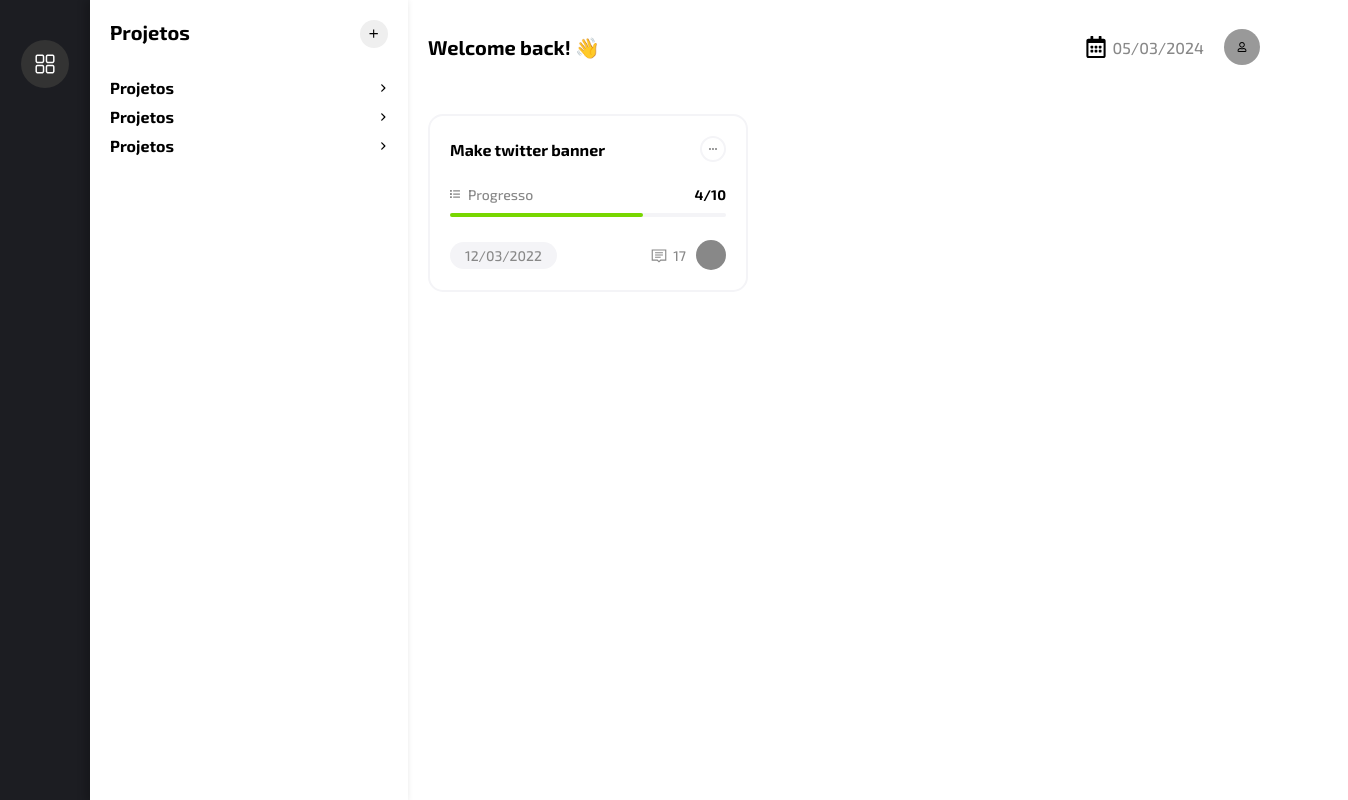
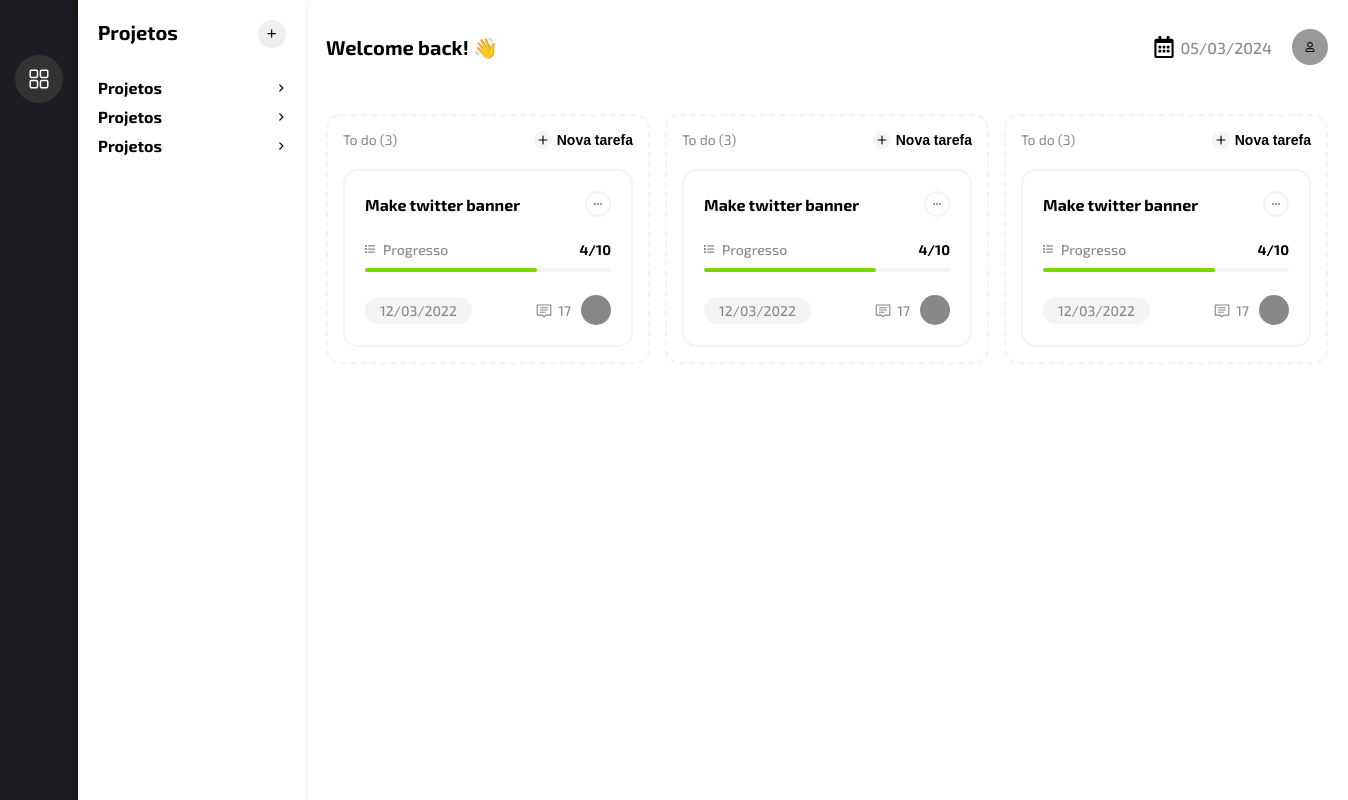
Before and after one commit to eduardorocham/to-do-list, a Next.js app: page /dashboard in a window 1280 px wide. Shown: the whole page, 1348 px wide, since content can reach past the window. Built offline with nearby package versions, Linux system fonts and the light colour scheme.

Commit message:
Column component created

```diff
--- /dev/null
+++ b/src/components/Dashboard/Column/Column.module.css
@@ -0,0 +1,36 @@
+.column {
+  padding: 1.5rem;
+  border: 2px dashed var(--secondary-gray);
+  border-radius: 1.5rem;
+}
+
+.top {
+  display: flex;
+  justify-content: space-between;
+  margin-bottom: 2rem;
+}
+
+.top span {
+  font-size: 1.4rem;
+  color: var(--title-gray);
+}
+
+.top button {
+  background-color: transparent;
+  display: flex;
+  align-items: center;
+  gap: 0.5rem;
+}
+
+.top button svg {
+  width: 1.8rem;
+  height: 1.8rem;
+  color: #000;
+  background-color: var(--secondary-gray);
+  border-radius: 50%;
+}
+
+.top button span {
+  color: #000;
+  font-weight: 600;
+}
--- /dev/null
+++ b/src/components/Dashboard/Column/index.tsx
@@ -0,0 +1,22 @@
+import { ReactNode } from 'react'
+import styles from './Column.module.css'
+import { IoIosAdd } from 'react-icons/io'
+
+interface ColumnProps {
+  children: ReactNode
+}
+
+export const Column = ({ children }: ColumnProps) => {
+  return (
+    <div className={styles.column}>
+      <div className={styles.top}>
+        <span>To do (3)</span>
+        <button>
+          <IoIosAdd />
+          <span>Nova tarefa</span>
+        </button>
+      </div>
+      <div className={styles.tasks}>{children}</div>
+    </div>
+  )
+}
--- a/src/components/Dashboard/Dashboard.module.css
+++ b/src/components/Dashboard/Dashboard.module.css
@@ -1,3 +1,5 @@
 .dashboard {
   padding: 2rem;
+  display: flex;
+  gap: 1.5rem;
 }
--- a/src/components/Dashboard/Task/Task.module.css
+++ b/src/components/Dashboard/Task/Task.module.css
@@ -1,5 +1,5 @@
 .task {
-  width: 32rem;
+  width: 29rem;
   height: 17.8rem;
   border-radius: 1.5rem;
   padding: 2rem;
@@ -7,4 +7,5 @@
   display: flex;
   flex-direction: column;
   justify-content: space-between;
+  cursor: pointer;
 }
--- a/src/components/Dashboard/index.tsx
+++ b/src/components/Dashboard/index.tsx
@@ -1,10 +1,19 @@
 import styles from './Dashboard.module.css'
+import { Column } from './Column'
 import { Task } from './Task'
 
 export const Dashboard = () => {
   return (
     <div className={styles.dashboard}>
-      <Task />
+      <Column>
+        <Task />
+      </Column>
+      <Column>
+        <Task />
+      </Column>
+      <Column>
+        <Task />
+      </Column>
     </div>
   )
 }
--- a/src/components/partials/Projects/Projects.module.css
+++ b/src/components/partials/Projects/Projects.module.css
@@ -1,5 +1,5 @@
 .projects {
-  width: 31.8rem;
+  width: 22.8rem;
   min-height: 100vh;
   background-color: var(--white);
   box-shadow: -4px 1px 8px 1px rgba(0, 0, 0, 0.2);
--- a/src/components/partials/SideBar/SideBar.module.css
+++ b/src/components/partials/SideBar/SideBar.module.css
@@ -1,9 +1,9 @@
 .sidebar {
   background-color: var(--primary-black);
-  width: 9rem;
   min-height: 100vh;
   display: flex;
   justify-content: center;
+  padding: 1.5rem;
 }
 
 .items {
```
